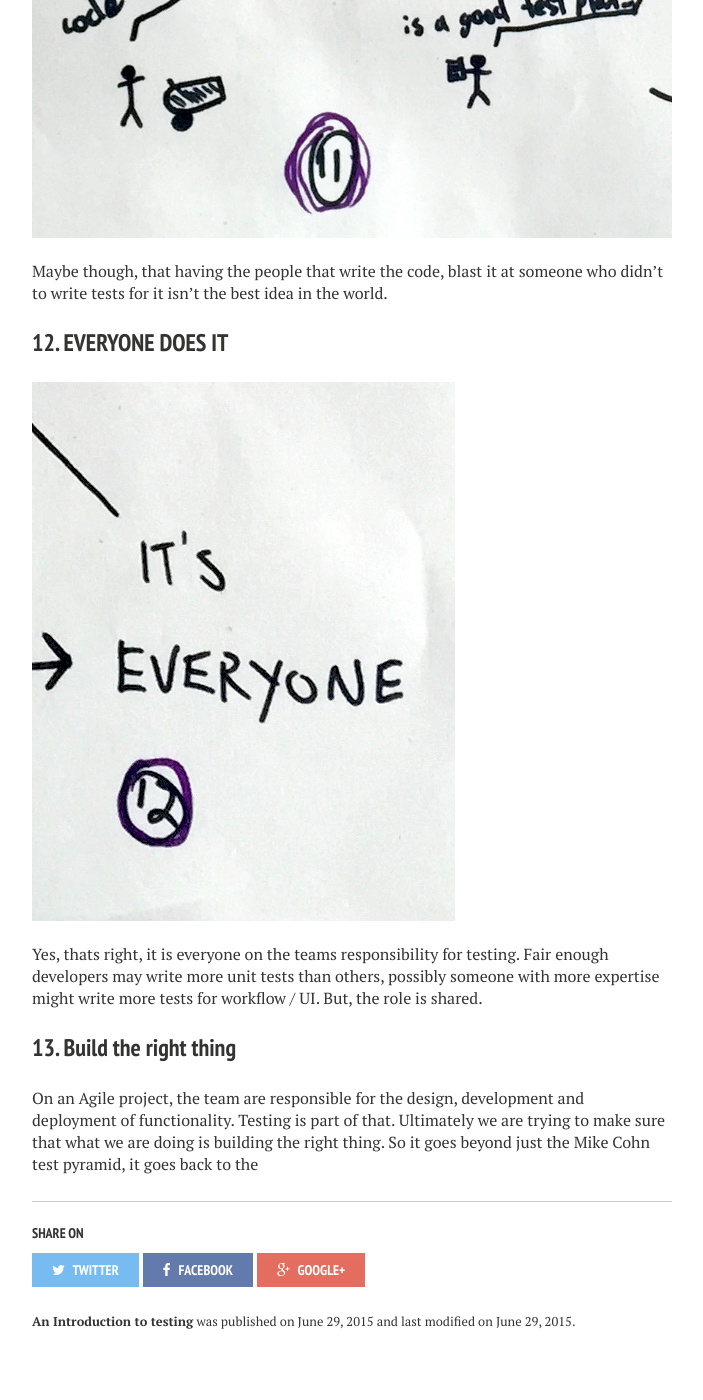
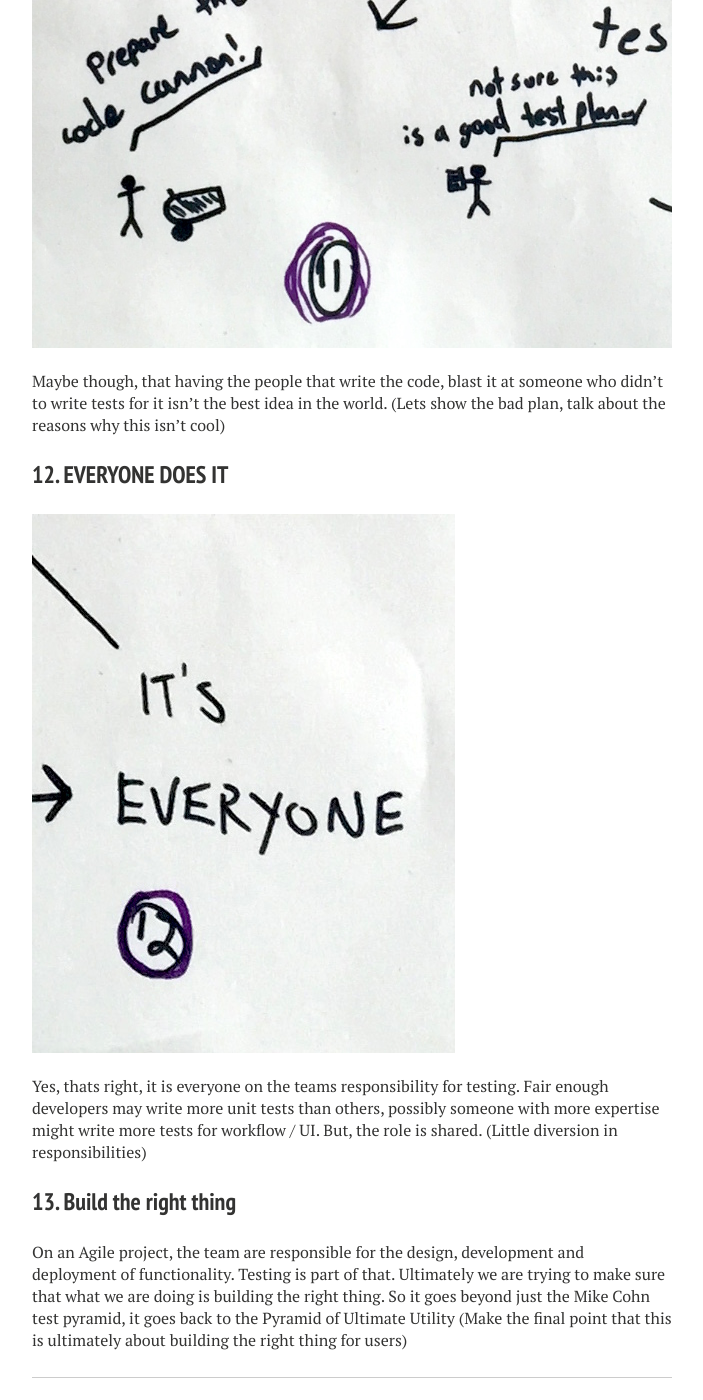
Before and after one commit to Rory80Hz/rory80hz.github.io, a Jekyll site: the page built from _posts/2015-06-29-an-introduction-to-testing.md, in a window 1280 px wide and 1400 px high, scrolled down 7886 px. Shown: the whole window, without its empty margins (288-991 px from the left). Built offline with Jekyll 4.4.1, drawn with Linux system fonts in a browser that asks for light colours; nearby versions of some CDN libraries; comment, search, counter and statistics services are not loaded; some of the changed text lies outside the part shown.

Commit message:
Add thinking and reasons for the points im covering

```diff
--- a/_posts/2015-06-29-an-introduction-to-testing.md
+++ b/_posts/2015-06-29-an-introduction-to-testing.md
@@ -19,79 +19,79 @@ So, i've recently been asked to talk to some trainee software engineers about te
 
 This is the outline of my thought process for putting together a presentation on the subject.
 
-I'll rattle through my thoughts on the subject based on the crude outline of what I'm going to talk about...
+See below for the outline of the talk before it existed...
 
 ### 1. Testing
 ![Testing](../images/intrototesting/1-testing.jpg)
 <br/>
 <br/>
-The art of making an automated list of your failures.
+The art of making an automated list of your failures. Every presentation needs some jump off point...
 
 ### 2. Why Bother?
 ![Whats the point](../images/intrototesting/2-why.jpg)
 <br/>
 <br/>
-So, an automated list of failures, that doesn't sound the best. Surely we could be spending time doing something else...
+So, an automated list of failures, that doesn't sound the best. Surely we could be spending time doing something else...(want to go towards the idea of NOT doing testing)
 
 ### 3. Where's my stuff?
 ![Build all the things](../images/intrototesting/3-stuff.jpg)
 <br/>
 <br/>
-...like building stuff. So much stuff. Angry customer guy wants all the stuff. Gimme it. Now.
+...like building stuff. So much stuff. Angry customer guy wants all the stuff. Gimme it. Now. (this is something people may face in real life)
 
 ### 4. Stuff, Ca$H, Not Terrible
 ![Constraints](../images/intrototesting/4-triangle.jpg)
 <br/>
 <br/>
-The golden triangle of making things. Given that often we aren't doing things for free, and most projects have a budget, the Ca$h part is usually immovable, so you have a choice between the other two, lots of stuff, or stuff that is not terrible.
+The golden triangle of making things. Given that often we aren't doing things for free, and most projects have a budget, the Ca$h part is usually immovable, so you have a choice between the other two, lots of stuff, or stuff that is not terrible. (some context around why this sort of thing might happen)
 
 ### 5. Pick One
 ![Make A Choice](../images/intrototesting/5-pick.jpg)
 <br/>
 <br/>
-Yup, you get to pick one. So, lets go for the lots of stuff for our money model.
+Yup, you get to pick one. So, lets go for the lots of stuff for our money model. (So decision time, what if, we don't bother testing)
 
 ### 6. Lets test that theory
 ![No Tests?](../images/intrototesting/6-planes.jpg)
 <br/>
 <br/>
-So, cool, Planes, they have software, what if we stick loads of stuff on there, spend all our DogeCoins on features...
+So, cool, Planes, they have software, what if we stick loads of stuff on there, spend all our DogeCoins on features...(extreme case to illustrate point)
 
 ### 7. Uh...
 ![Not a good plan](../images/intrototesting/7-no-tests.jpg)
 <br/>
 <br/>
-Maybe not. Not sure about you, but personally, i'll take a plane that gets there in one piece, over a plane that has un-tested automatic ground avoidance with built in Kanye West tracking.
+Maybe not. Not sure about you, but personally, i'll take a plane that gets there in one piece, over a plane that has un-tested automatic ground avoidance with built in Kanye West tracking. (it might go horribly wrong)
 
 ### 8. What sort of tests
 ![Test Whut?](../images/intrototesting/8-test-pyramid.jpg)
 <br/>
 <br/>
-So, the guys will no doubt go over this, you go from fine grained tests all the way up to pretty loose manual exploratory testing. You need this for a lot of reasons. Automated testing so you can deploy continuously...but that is a whole other topic.
+So, the guys will no doubt go over this, you go from fine grained tests all the way up to pretty loose manual exploratory testing. You need this for a lot of reasons. Automated testing so you can deploy continuously...but that is a whole other topic. (little mention of the testing approach we adopt, the guys will cover in way more detail, but worth adding context for the next idea)
 
 ### 9. The other Pyramid
 ![Proove What?](../images/intrototesting/9-pyramid-2.jpg)
 <br/>
 <br/>
-So, there is another test pyramid. The test pyramid of WHAT it is you are trying to prove.
+So, there is another test pyramid. The test pyramid of WHAT it is you are trying to prove. (From [Fifty Quick Ideas to Improve Your Tests](https://leanpub.com/50quickideas-tests))
 
 ### 10. Who does this?
 ![Who?](../images/intrototesting/10-who-writes.jpg)
 <br/>
 <br/>
-So who is actually responsible for this, the old view was you have a "tester" that does this stuff.
+So who is actually responsible for this, the old view was you have a "tester" that does this stuff. (Now lets pose a question...see if there are any replies)
 
 ### 11. Not sure this is a good plan
 ![Prepare the Cannon!](../images/intrototesting/11-cannon.jpg)
 <br/>
 <br/>
-Maybe though, that having the people that write the code, blast it at someone who didn't to write tests for it isn't the best idea in the world.
+Maybe though, that having the people that write the code, blast it at someone who didn't to write tests for it isn't the best idea in the world. (Lets show the bad plan, talk about the reasons why this isn't cool)
 
 ### 12. EVERYONE DOES IT
 ![GO TEAM!](../images/intrototesting/12-everyone.jpg)
 <br/>
 <br/>
-Yes, thats right, it is everyone on the teams responsibility for testing. Fair enough developers may write more unit tests than others, possibly someone with more expertise might write more tests for workflow / UI. But, the role is shared.
+Yes, thats right, it is everyone on the teams responsibility for testing. Fair enough developers may write more unit tests than others, possibly someone with more expertise might write more tests for workflow / UI. But, the role is shared. (Little diversion in responsibilities)
 
 ### 13. Build the right thing
-On an Agile project, the team are responsible for the design, development and deployment of functionality. Testing is part of that. Ultimately we are trying to make sure that what we are doing is building the right thing. So it goes beyond just the Mike Cohn test pyramid, it goes back to the
+On an Agile project, the team are responsible for the design, development and deployment of functionality. Testing is part of that. Ultimately we are trying to make sure that what we are doing is building the right thing. So it goes beyond just the Mike Cohn test pyramid, it goes back to the Pyramid of Ultimate Utility (Make the final point that this is ultimately about building the right thing for users)
```
